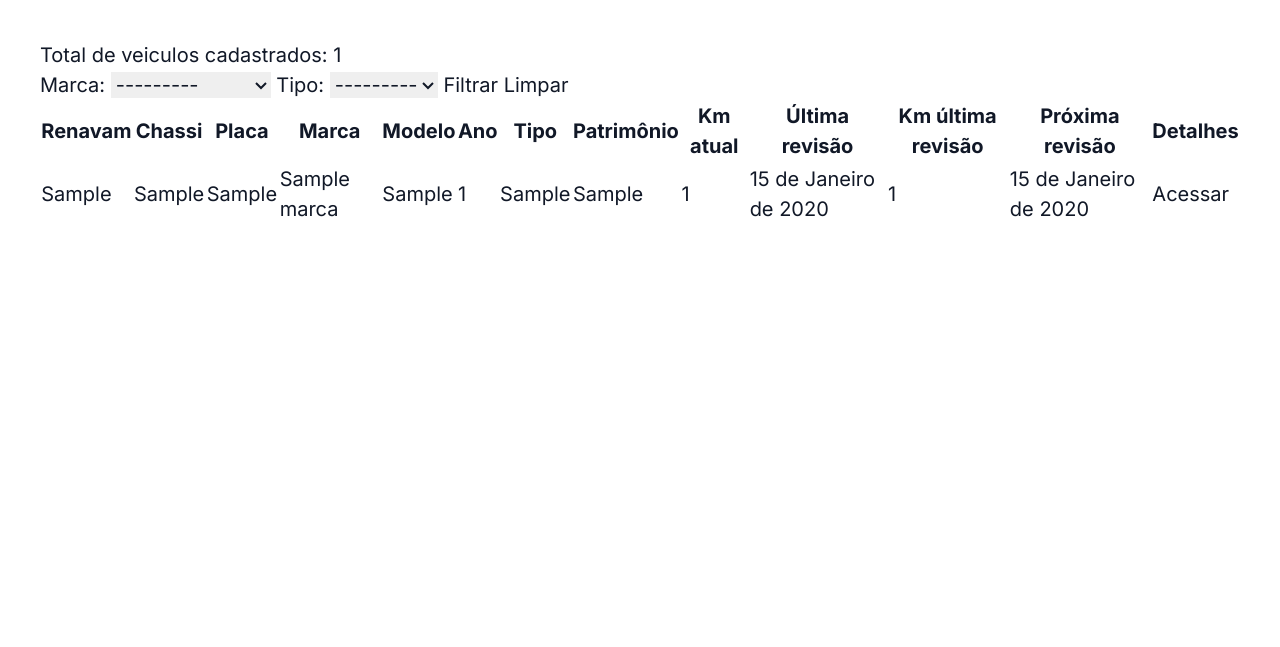
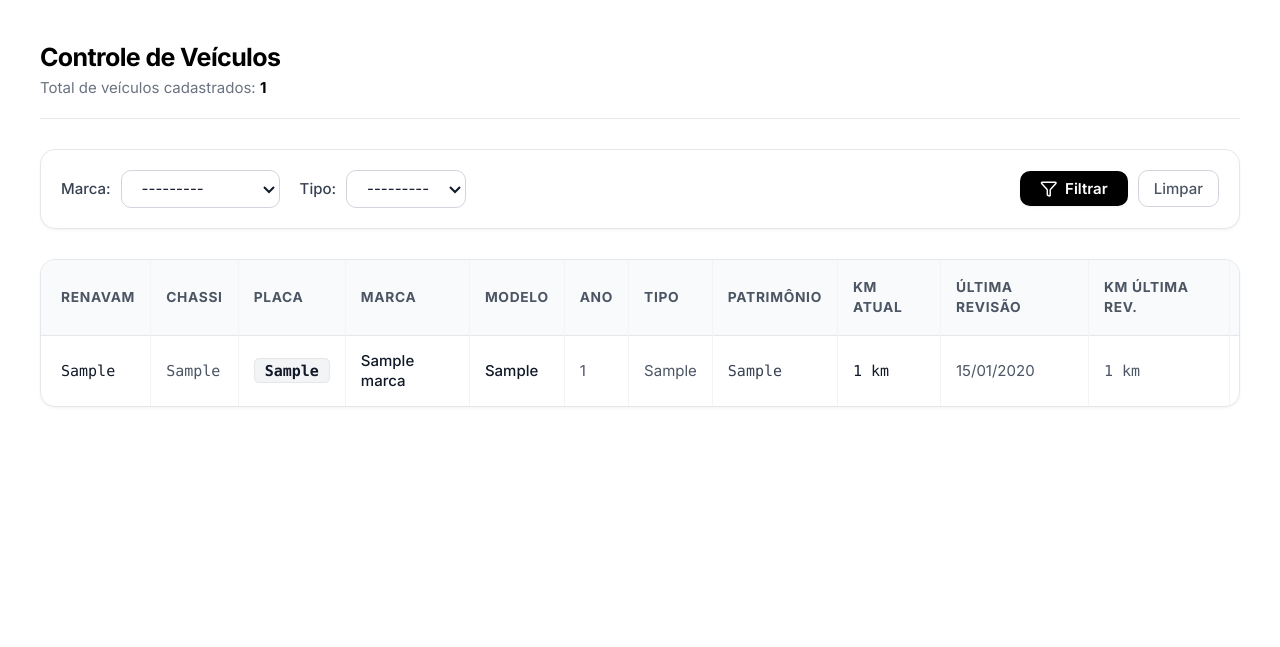
Before and after one commit to devkauacosta/prevfogo-system, a Django app: page /veiculos/ in a window 1280 px wide. Shown: the part 81-728 px from the top of the page. Run offline with Django 5.2, Linux system fonts and the light colour scheme; tables that the repository leaves empty hold one stand-in row (values such as "Sample post"); parts of the project's set-up code (start-up, migrations or seed data) failed here and were passed over; some libraries are stand-ins or nearby versions.

Commit message:
style: add estilo para listagem de veiculos em tabela

```diff
--- a/frota_prevfogo/templates/veiculos.html
+++ b/frota_prevfogo/templates/veiculos.html
@@ -1,61 +1,133 @@
 {% extends 'base.html' %}
 
-<head>
-    <title>Veiculos</title>
-</head>
-<body>
-    {% block content %}
-    <h2>Total de veiculos cadastrados: {{ veiculos.count }}</h2>
-    <form method="get">
-        Marca: {{ filtro.form.marca }}
-        Tipo: {{ filtro.form.tipo }}
-        <button type="submit">Filtrar</button>
-        <a href="{% url 'lista_veiculos' %}">Limpar</a>
-    </form>
-        <main>
-            <table>
-                <thead>
+{% block title %}Veículos - PrevFogo/IBAMA{% endblock %}
+
+{% block content %}
+<div class="space-y-6">
+    <div class="flex flex-col sm:flex-row sm:items-center sm:justify-between gap-4 pb-4 border-b border-gray-200">
+        <div>
+            <h1 class="text-xl font-bold tracking-tight text-black">Controle de Veículos</h1>
+            <p class="text-xs text-gray-500 mt-0.5">
+                Total de veículos cadastrados: <span class="font-bold text-black">{{ veiculos.count }}</span>
+            </p>
+        </div>
+    </div>
+    <div class="bg-white p-4 rounded-xl border border-gray-200 shadow-sm">
+        <form method="get" class="flex flex-wrap items-center gap-4 text-xs">
+            <div class="flex items-center gap-2">
+                <label for="id_marca" class="font-medium text-gray-700">Marca:</label>
+                <div class="[&>select]:px-3 [&>select]:py-1.5 [&>select]:border [&>select]:border-gray-300 [&>select]:rounded-lg [&>select]:bg-white [&>select]:text-xs [&>select]:focus:outline-none [&>select]:focus:ring-1 [&>select]:focus:ring-black">
+                    {{ filtro.form.marca }}
+                </div>
+            </div>
+            <div class="flex items-center gap-2">
+                <label for="id_tipo" class="font-medium text-gray-700">Tipo:</label>
+                <div class="[&>select]:px-3 [&>select]:py-1.5 [&>select]:border [&>select]:border-gray-300 [&>select]:rounded-lg [&>select]:bg-white [&>select]:text-xs [&>select]:focus:outline-none [&>select]:focus:ring-1 [&>select]:focus:ring-black">
+                    {{ filtro.form.tipo }}
+                </div>
+            </div>
+
+            <div class="flex items-center gap-2 ml-auto">
+                <button
+                    type="submit"
+                    class="inline-flex items-center gap-1.5 px-4 py-1.5 bg-black hover:bg-gray-800 text-white rounded-lg text-xs font-semibold transition duration-150 shadow-sm"
+                >
+                    <i data-lucide="filter" class="w-3.5 h-3.5"></i>
+                    Filtrar
+                </button>
+                <a
+                    href="{% url 'lista_veiculos' %}"
+                    class="px-3 py-1.5 border border-gray-300 text-gray-600 hover:text-black hover:bg-gray-50 rounded-lg text-xs font-medium transition no-underline"
+                >
+                    Limpar
+                </a>
+            </div>
+
+        </form>
+    </div>
+    <div class="bg-white rounded-xl border border-gray-200 shadow-sm overflow-hidden">
+        <div class="overflow-x-auto">
+            <table class="w-full text-left text-xs text-gray-700 border-collapse min-w-[1200px]">
+                <thead class="bg-gray-50 text-gray-600 font-semibold uppercase text-[11px] tracking-wider border-b border-gray-200">
                     <tr>
-                        <th>Renavam</th>
-                        <th>Chassi</th>
-                        <th>Placa</th>
-                        <th>Marca</th>
-                        <th>Modelo</th>
-                        <th>Ano</th>
-                        <th>Tipo</th>
-                        <th>Patrimônio</th>
-                        <th>Km atual</th>
-                        <th>Última revisão</th>
-                        <th>Km última revisão</th>
-                        <th>Próxima revisão</th>
-                        <th>Detalhes</th>
+                        <th scope="col" class="py-3.5 px-3 pl-4 border-r border-gray-100">Renavam</th>
+                        <th scope="col" class="py-3.5 px-3 border-r border-gray-100">Chassi</th>
+                        <th scope="col" class="py-3.5 px-3 border-r border-gray-100">Placa</th>
+                        <th scope="col" class="py-3.5 px-3 border-r border-gray-100">Marca</th>
+                        <th scope="col" class="py-3.5 px-3 border-r border-gray-100">Modelo</th>
+                        <th scope="col" class="py-3.5 px-3 border-r border-gray-100">Ano</th>
+                        <th scope="col" class="py-3.5 px-3 border-r border-gray-100">Tipo</th>
+                        <th scope="col" class="py-3.5 px-3 border-r border-gray-100">Patrimônio</th>
+                        <th scope="col" class="py-3.5 px-3 border-r border-gray-100">Km atual</th>
+                        <th scope="col" class="py-3.5 px-3 border-r border-gray-100">Última revisão</th>
+                        <th scope="col" class="py-3.5 px-3 border-r border-gray-100">Km última rev.</th>
+                        <th scope="col" class="py-3.5 px-3 border-r border-gray-100">Próxima revisão</th>
+                        <th scope="col" class="py-3.5 px-4 text-center font-bold text-gray-800">Detalhes</th>
                     </tr>
                 </thead>
-                <tbody>
+                <tbody class="divide-y divide-gray-200 font-normal">
                     {% for veiculo in veiculos %}
+                        <tr class="hover:bg-gray-50/80 transition duration-150 text-xs">
+                            <td class="py-3 px-3 pl-4 font-mono font-medium text-gray-900 border-r border-gray-100">
+                                {{ veiculo.renavam }}
+                            </td>
+                            <td class="py-3 px-3 font-mono text-gray-600 border-r border-gray-100">
+                                {{ veiculo.chassi }}
+                            </td>
+                            <td class="py-3 px-3 font-mono font-bold text-gray-900 border-r border-gray-100">
+                                <span class="bg-gray-100 px-2 py-0.5 rounded border border-gray-200">
+                                    {{ veiculo.placa }}
+                                </span>
+                            </td>
+                            <td class="py-3 px-3 font-medium text-gray-900 border-r border-gray-100">
+                                {{ veiculo.marca }}
+                            </td>
+                            <td class="py-3 px-3 font-medium text-gray-900 border-r border-gray-100">
+                                {{ veiculo.modelo }}
+                            </td>
+                            <td class="py-3 px-3 text-gray-600 border-r border-gray-100">
+                                {{ veiculo.ano }}
+                            </td>
+                            <td class="py-3 px-3 text-gray-600 border-r border-gray-100">
+                                {{ veiculo.tipo }}
+                            </td>
+                            <td class="py-3 px-3 font-mono text-gray-700 border-r border-gray-100">
+                                {{ veiculo.patrimonio }}
+                            </td>
+                            <td class="py-3 px-3 font-mono text-gray-900 border-r border-gray-100">
+                                {{ veiculo.quilometragem_atual }} km
+                            </td>
+                            <td class="py-3 px-3 text-gray-600 border-r border-gray-100 whitespace-nowrap">
+                                {{ veiculo.data_revisao|date:"d/m/Y" }}
+                            </td>
+
+                            <td class="py-3 px-3 font-mono text-gray-600 border-r border-gray-100">
+                                {{ veiculo.km_ultima_rev }} km
+                            </td>
+                            <td class="py-3 px-3 text-gray-600 border-r border-gray-100 whitespace-nowrap">
+                                {{ veiculo.prox_revisao|date:"d/m/Y" }}
+                            </td>
+                            <td class="py-3 px-4 text-center whitespace-nowrap">
+                                <a
+                                    href="{% url 'veiculo_detalhe' veiculo.pk %}"
+                                    class="inline-flex items-center gap-1 bg-white hover:bg-black hover:text-white text-gray-900 border border-gray-300 font-medium px-3 py-1 rounded-lg text-xs transition duration-150 shadow-sm no-underline"
+                                >
+                                    <span>Acessar</span>
+                                    <i data-lucide="chevron-right" class="w-3.5 h-3.5"></i>
+                                </a>
+                            </td>
+                        </tr>
+                    {% empty %}
                         <tr>
-                            <td>{{ veiculo.renavam }}</td>
-                            <td>{{ veiculo.chassi }}</td>
-                            <td>{{ veiculo.placa }}</td>
-                            <td>{{ veiculo.marca }}</td>
-                            <td>{{ veiculo.modelo }}</td>
-                            <td>{{ veiculo.ano }}</td>
-                            <td>{{ veiculo.tipo }}</td>
-                            <td>{{ veiculo.patrimonio }}</td>
-                            <td>{{ veiculo.quilometragem_atual }}</td>
-                            <td>{{ veiculo.data_revisao }}</td>
-                            <td>{{ veiculo.km_ultima_rev }}</td>
-                            <td>{{ veiculo.prox_revisao }}</td>
-                            <td>
-                                <a href="{% url 'veiculo_detalhe' veiculo.pk %}">
-                                    <button type="button">Acessar</button>
-                                </a>
+                            <td colspan="13" class="py-12 text-center text-gray-500">
+                                <i data-lucide="car-front" class="w-10 h-10 text-gray-300 mx-auto mb-2"></i>
+                                <p class="text-sm font-medium">Nenhum veículo encontrado com os filtros aplicados.</p>
                             </td>
                         </tr>
                     {% endfor %}
                 </tbody>
             </table>
-        </main>
-    {% endblock %}
-</body>
-</html>
+        </div>
+    </div>
+</div>
+{% endblock %}
```
